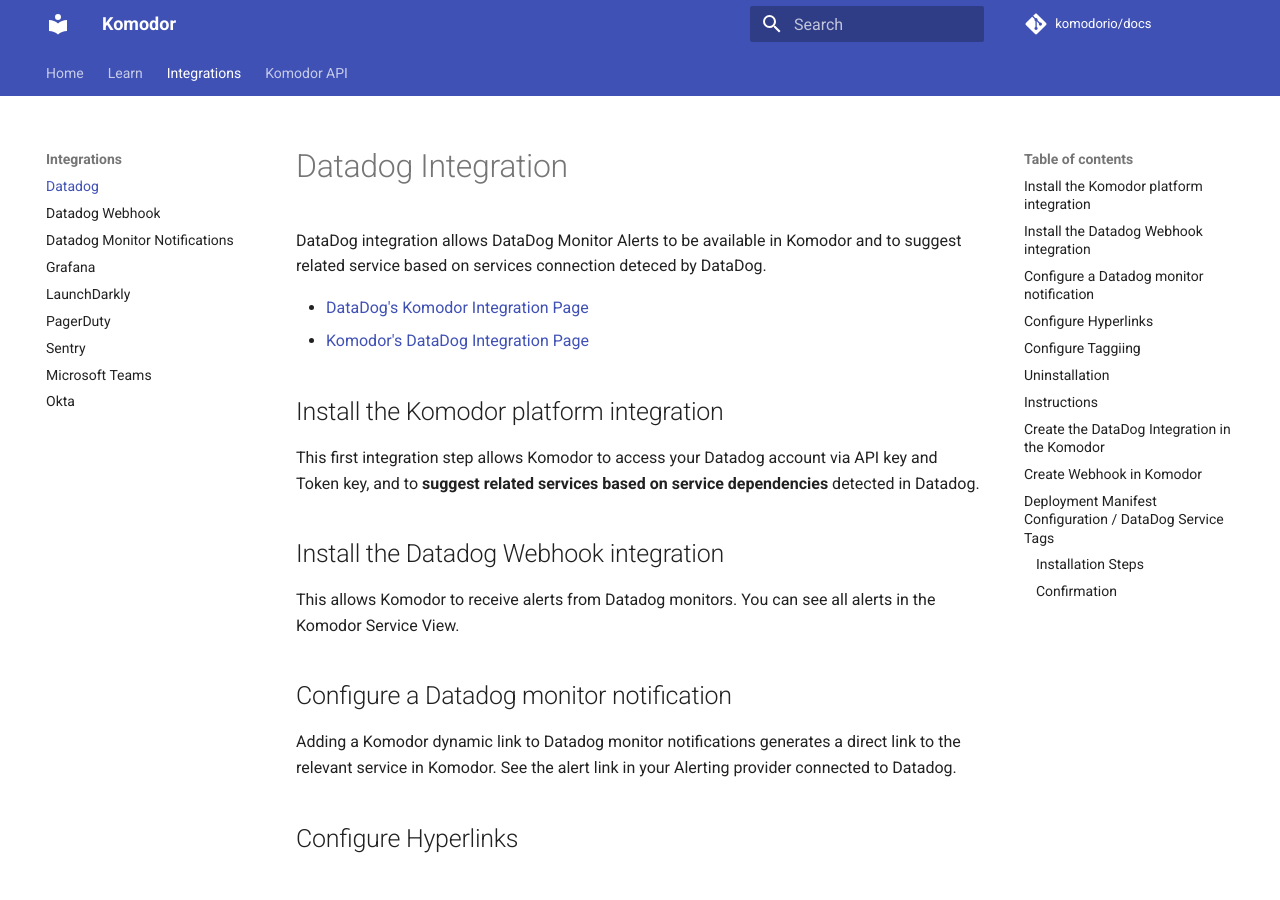
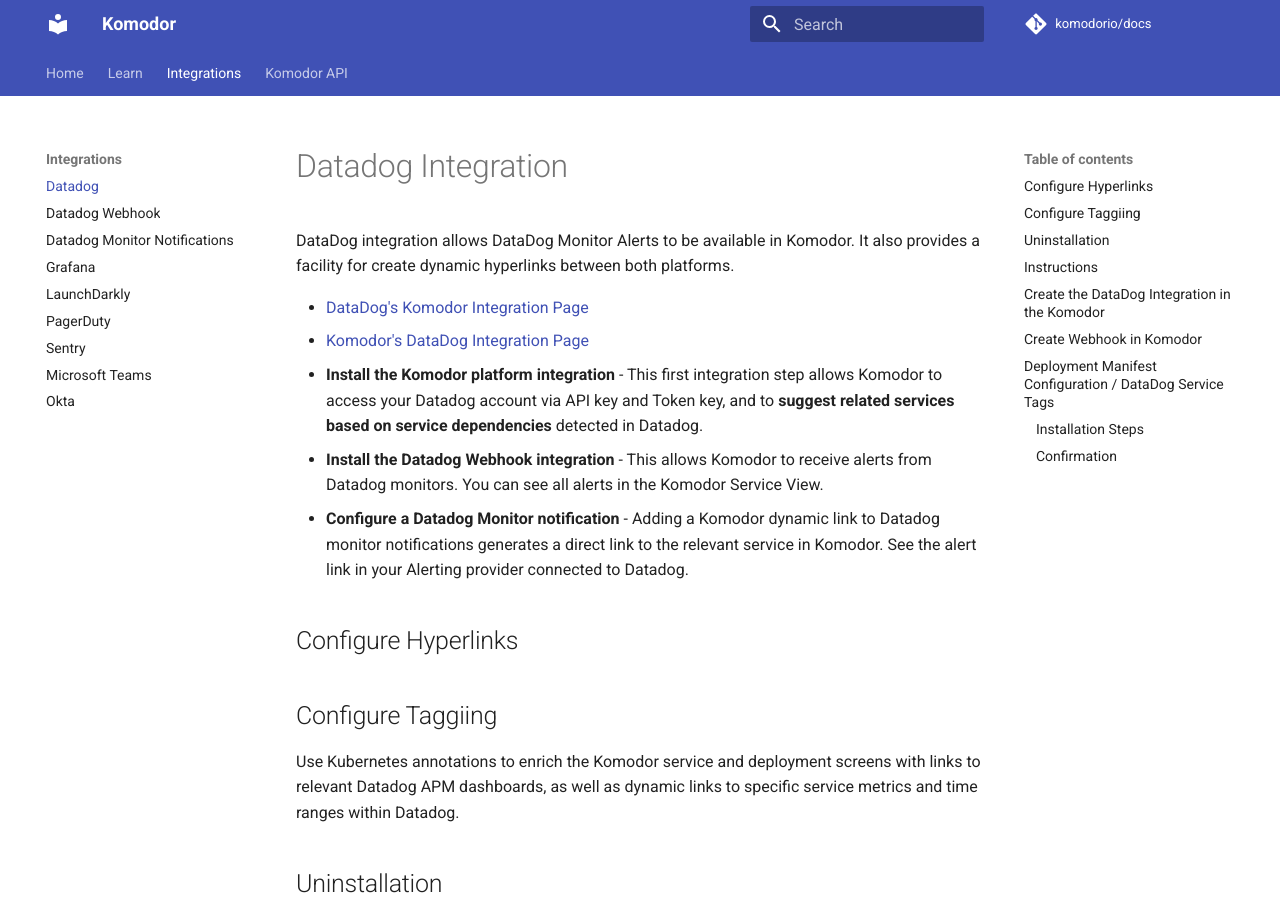
Before and after one commit to komodorio/docs, an MkDocs documentation site: the page built from docs/Integrations/Datadog.md, in a window 1280 px wide and 900 px high. Built offline with MkDocs 1.6.1 and Material for MkDocs 9.7.7, drawn with Linux system fonts in a browser that asks for light colours; comment, search, counter and statistics services are not loaded.

Commit message:
Update Datadog.md
Updating initial opening

```diff
--- a/docs/Integrations/Datadog.md
+++ b/docs/Integrations/Datadog.md
@@ -1,20 +1,15 @@
 # Datadog Integration
 
 
-DataDog integration allows DataDog Monitor Alerts to be available in Komodor and to suggest related service based on services connection deteced by DataDog.
+DataDog integration allows DataDog Monitor Alerts to be available in Komodor. It also provides a facility for create dynamic hyperlinks between both platforms.
 
 - [DataDog's Komodor Integration Page](https://app.datadoghq.com/integrations/komodor?search=komo)
 - [Komodor's DataDog  Integration Page](https://app.komodor.com/main/integration)
 
 
-## Install the Komodor platform integration
- This first integration step allows Komodor to access your Datadog account via API key and Token key, and to **suggest related services based on service dependencies** detected in Datadog.
-
-## Install the Datadog Webhook integration
- This allows Komodor to receive alerts from Datadog monitors. You can see all alerts in the Komodor Service View.
-
-## Configure a Datadog monitor notification
-Adding a Komodor dynamic link to Datadog monitor notifications generates a direct link to the relevant service in Komodor. See the alert link in your Alerting provider connected to Datadog.
+- **Install the Komodor platform integration** - This first integration step allows Komodor to access your Datadog account via API key and Token key, and to **suggest related services based on service dependencies** detected in Datadog.
+- **Install the Datadog Webhook integration** - This allows Komodor to receive alerts from Datadog monitors. You can see all alerts in the Komodor Service View.
+- **Configure a Datadog Monitor notification** - Adding a Komodor dynamic link to Datadog monitor notifications generates a direct link to the relevant service in Komodor. See the alert link in your Alerting provider connected to Datadog.
 
 ## Configure Hyperlinks
 
```
